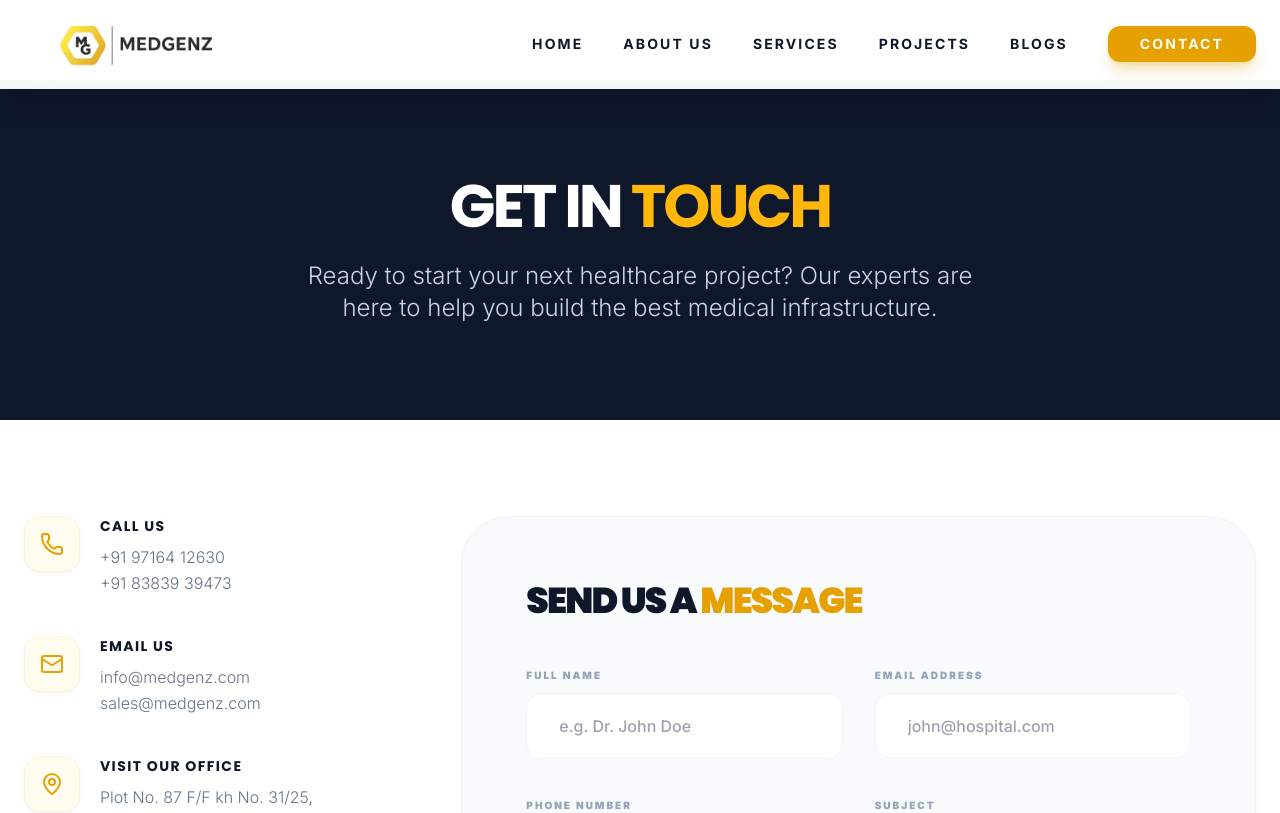
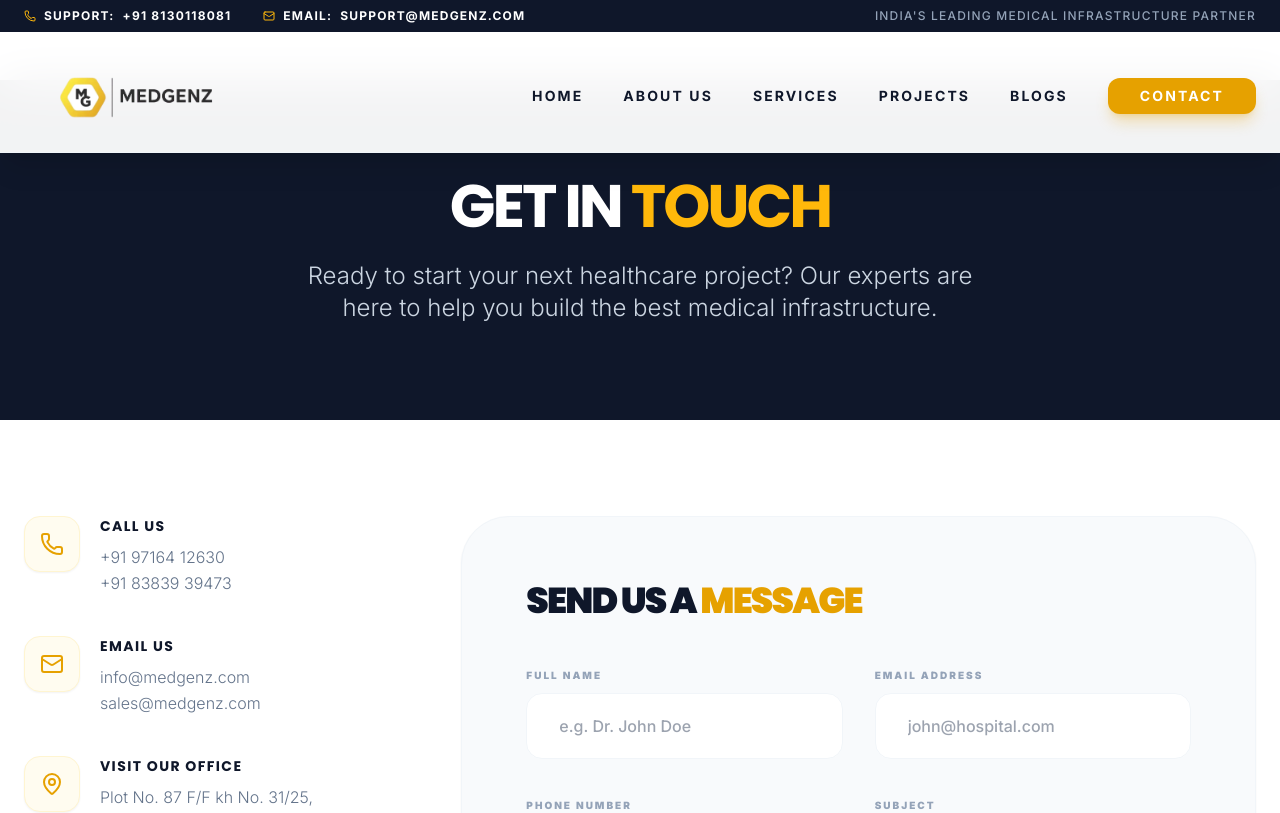
Before and after one commit to cyber-kernel/medgenz, a Next.js app: page /contact in a window 1280 px wide. Shown: the top 813 px of the page. Built offline with nearby package versions, Linux system fonts and the light colour scheme.

Commit message:
medgenz_notice_banner

```diff
--- a/src/components/layout/Header.tsx
+++ b/src/components/layout/Header.tsx
@@ -4,7 +4,7 @@ import React, { useState, useEffect } from 'react';
 import Link from 'next/link';
 import Image from 'next/image';
 import { usePathname } from 'next/navigation';
-import { Menu, X } from 'lucide-react';
+import { Menu, X, Phone, Mail } from 'lucide-react';
 import { clsx, type ClassValue } from 'clsx';
 import { twMerge } from 'tailwind-merge';
 
@@ -44,11 +44,36 @@ export default function Header() {
 
   return (
     <>
+      {/* Top Header Bar */}
+      <div
+        className={cn(
+          "fixed top-0 w-full z-[60] bg-slate-900 text-white text-[10px] md:text-xs py-2 transition-all duration-500",
+          isScrolled ? "-translate-y-full" : "translate-y-0"
+        )}
+      >
+        <div className="max-w-7xl mx-auto px-6 flex justify-between items-center font-bold uppercase tracking-widest">
+          <div className="flex gap-4 md:gap-8">
+            <a href="tel:+918130118081" className="flex items-center gap-2 hover:text-brand-500 transition-colors">
+              <Phone className="w-3 h-3 text-brand-500" />
+              <span className="hidden sm:inline">Support:</span> +91 8130118081
+            </a>
+            <a href="mailto:support@medgenz.com" className="flex items-center gap-2 hover:text-brand-500 transition-colors">
+              <Mail className="w-3 h-3 text-brand-500" />
+              <span className="hidden sm:inline">Email:</span> support@medgenz.com
+            </a>
+          </div>
+          <div className="hidden lg:block text-slate-400 font-medium">
+            India's Leading Medical Infrastructure Partner
+          </div>
+        </div>
+      </div>
+
       <nav
         className={cn(
-          'fixed w-full z-50 transition-all duration-500 py-6',
+          'fixed w-full z-50 transition-all duration-500',
+          isScrolled ? 'top-0 py-3' : 'top-8 md:top-10 py-6',
           shouldBeSolid
-            ? 'bg-white/95 backdrop-blur-xl shadow-xl py-3 border-b border-slate-100'
+            ? 'bg-white/95 backdrop-blur-xl shadow-xl border-b border-slate-100'
             : 'bg-transparent border-b border-white/10'
         )}
       >
```
